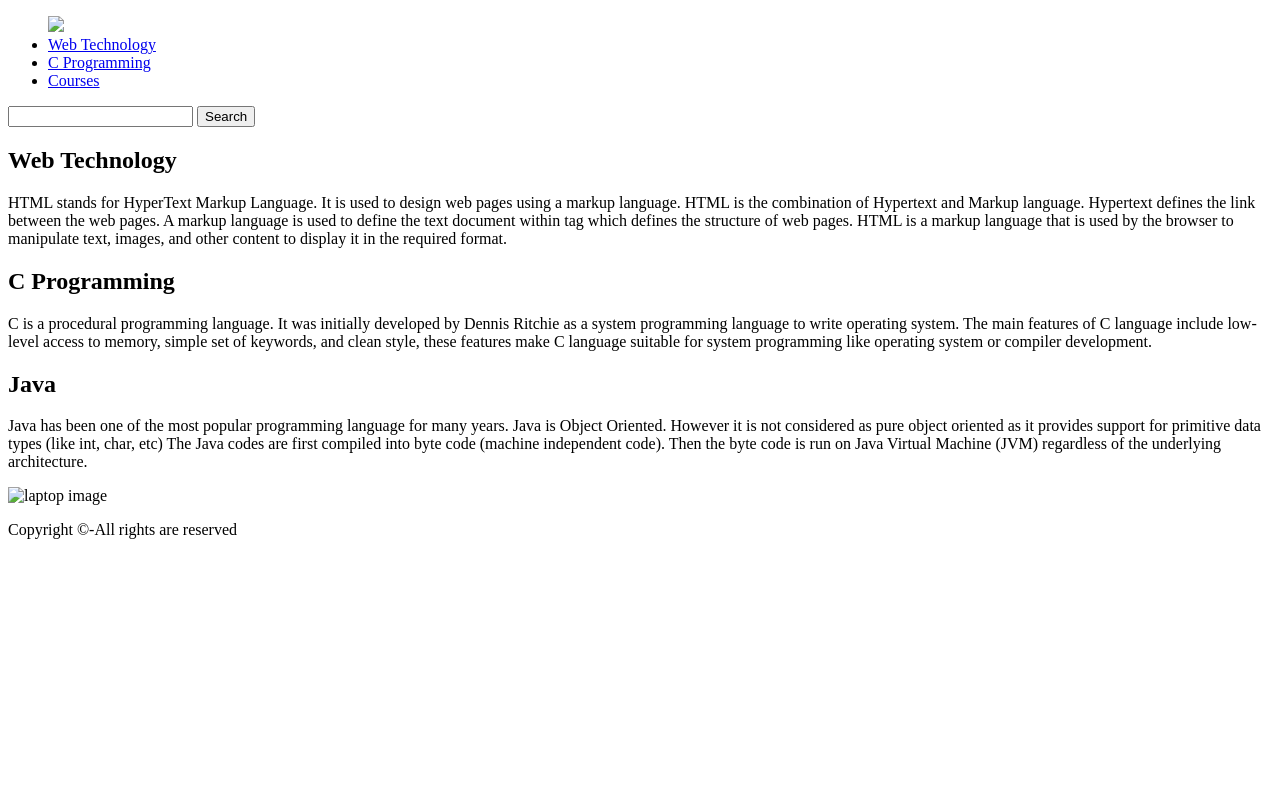
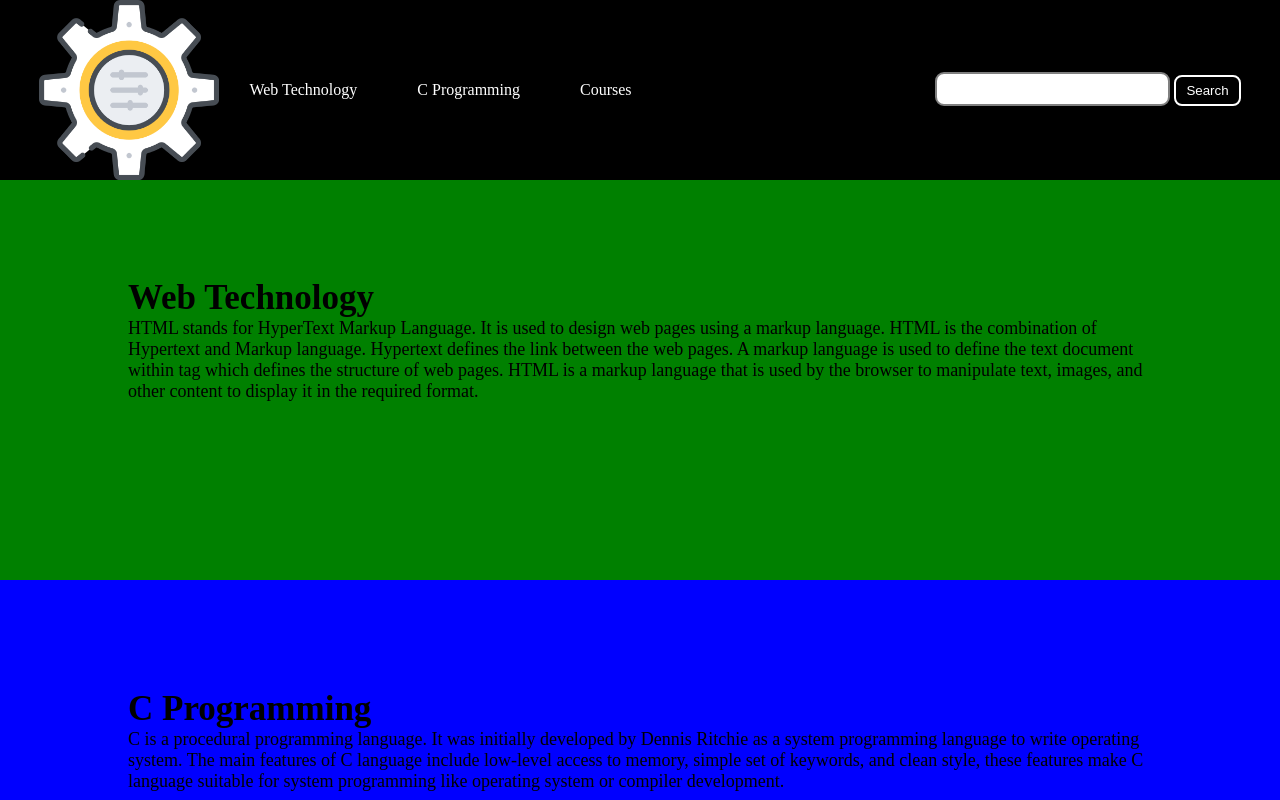
Before and after one commit to neal-boylan/testgithubpages, a plain HTML site: page index.html in a window 1280 px wide. Shown: the top 800 px of the page. Drawn offline with Linux system fonts and the light colour scheme.

Commit message:
Added css stylesheet and images

```diff
--- a/index.html
+++ b/index.html
@@ -4,7 +4,7 @@
 
 <head>
 	<title>Simple web Development Template</title>
-
+    <link rel="stylesheet" href="styles.css">
 </head>
 
 <body>
--- /dev/null
+++ b/styles.css
@@ -0,0 +1,164 @@
+
+* {
+    margin: 0;
+    padding: 0;
+}
+
+.navbar {
+    display: flex;
+    align-items: center;
+    justify-content: center;
+    position: sticky;
+    top: 0;
+    cursor: pointer;
+}
+
+.background {
+    background: black;
+    background-blend-mode: darken;
+    background-size: cover;
+}
+
+.nav-list {
+    width: 70%;
+    display: flex;
+    align-items: center;
+}
+
+.logo {
+    display: flex;
+    justify-content: center;
+    align-items: center;
+}
+
+.logo img {
+    width: 180px;
+    border-radius: 50px;
+}
+
+.nav-list li {
+    list-style: none;
+    padding: 26px 30px;
+}
+
+.nav-list li a {
+    text-decoration: none;
+    color: white;
+}
+
+.nav-list li a:hover {
+    color: grey;
+}
+
+.rightnav {
+    width: 30%;
+    text-align: right;
+}
+
+#search {
+    padding: 5px;
+    font-size: 17px;
+    border: 2px solid grey;
+    border-radius: 9px;
+}
+
+.firstsection {
+    background-color: green;
+    height: 400px;
+}
+
+.secondsection {
+    background-color: blue;
+    height: 400px;
+}
+
+.box-main {
+    display: flex;
+    justify-content: center;
+    align-items: center;
+    color: black;
+    max-width: 80%;
+    margin: auto;
+    height: 80%;
+}
+
+.firsthalf {
+    width: 100%;
+    display: flex;
+    flex-direction: column;
+    justify-content: center;
+}
+
+.secondhalf {
+    width: 30%;
+}
+
+.secondhalf img {
+    width: 70%;
+    border: 4px solid white;
+    border-radius: 150px;
+    display: block;
+    margin: auto;
+}
+
+.text-big {
+    font-family: 'Piazzolla', serif;
+    font-weight: bold;
+    font-size: 35px;
+}
+
+.text-small {
+    font-size: 18px;
+}
+
+.btn {
+    padding: 8px 20px;
+    margin: 7px 0;
+    border: 2px solid white;
+    border-radius: 8px;
+    background: none;
+    color: white;
+    cursor: pointer;
+}
+
+.btn-sm {
+    padding: 6px 10px;
+    vertical-align: middle;
+}
+
+.section {
+    height: 400px;
+    display: flex;
+    align-items: center;
+    justify-content: center;
+    max-width: 90%;
+    margin: auto;
+}
+
+.section-Left {
+    flex-direction: row-reverse;
+}
+
+.paras {
+    padding: 0px 65px;
+}
+
+.thumbnail img {
+    width: 250px;
+    border: 2px solid black;
+    border-radius: 26px;
+    margin-top: 19px;
+}
+
+.center {
+    text-align: center;
+}
+
+.text-footer {
+    text-align: center;
+    padding: 30px 0;
+    font-family: 'Ubuntu', sans-serif;
+    display: flex;
+    justify-content: center;
+    color: white;
+}
```
Also changed, not shown: img.png (added), logo.png (added).
